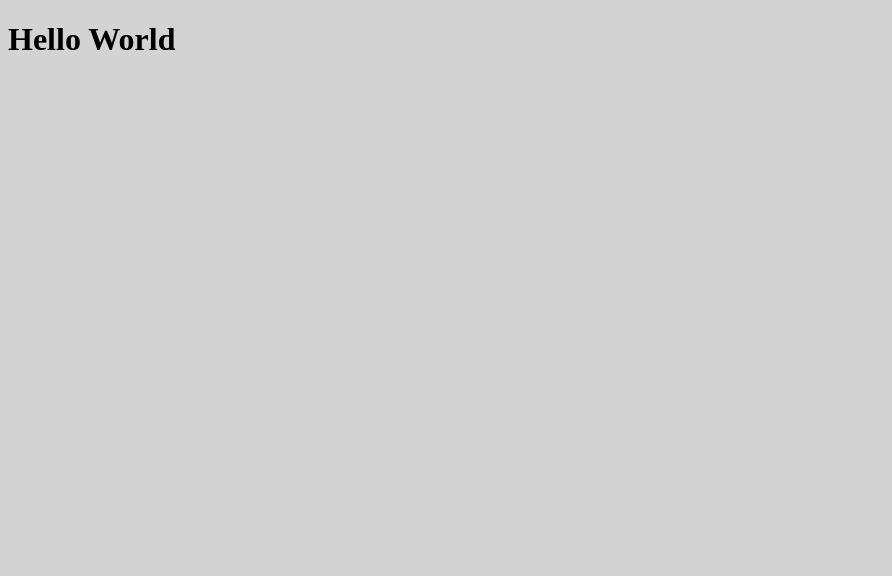
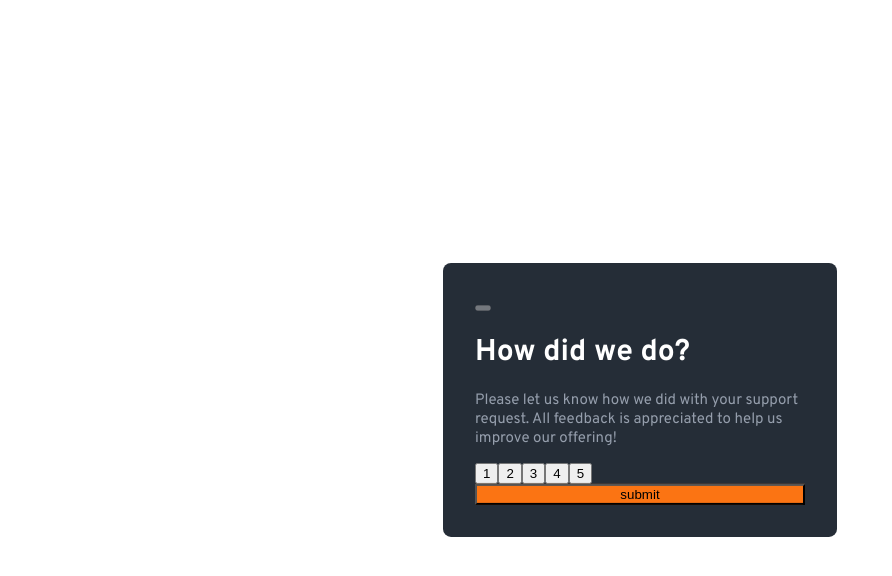
Before and after one commit to Patrick-Koppe/frontendmentor-interactive-rating, a React (Create React App) app in the folder app/: page / in a window 1280 px wide. Shown: the top 576 px of the page, without its empty margins (0-892 px from the left). Built offline with nearby package versions, Linux system fonts and the light colour scheme.

Commit message:
Added panel, buttons, text

```diff
--- a/app/package.json
+++ b/app/package.json
@@ -6,6 +6,7 @@
     "@testing-library/jest-dom": "^5.16.3",
     "@testing-library/react": "^12.1.4",
     "@testing-library/user-event": "^13.5.0",
+    "prop-types": "^15.8.1",
     "react": "^18.0.0",
     "react-dom": "^18.0.0",
     "react-scripts": "5.0.0",
--- a/app/src/component/App.js
+++ b/app/src/component/App.js
@@ -1,11 +1,16 @@
+import Box from './Box';
 import './App.scss';
 
 function App() {
-  return (
-    <div className="App">
-      <h1>Hello World</h1>
-    </div>
-  );
+
+    const headline = "How did we do?";
+    const text = "Please let us know how we did with your support request. All feedback is appreciated to help us improve our offering!";
+
+    return (
+        <div className="App">
+            <Box headline={headline} text={text}/>
+        </div>
+    );
 }
 
 export default App;
--- a/app/src/component/App.scss
+++ b/app/src/component/App.scss
@@ -1,3 +1,13 @@
+@import "font";
+
 body {
-    background: lightgray;
+    background: white;
+    min-height: 100%;
 }
+
+.App {
+    position: absolute;
+    left: 50%;
+    top: 50%;
+    transform: translate(-50%, -50%);
+}
--- /dev/null
+++ b/app/src/component/Box.js
@@ -0,0 +1,17 @@
+import React from "react"
+import './Box.scss';
+import TextField from "./TextField";
+import Panel from "./Panel";
+import Button from "./Button";
+
+export default class Box extends React.Component {
+    render () {
+        return (
+            <div className="box">
+                <Button disabled/>
+                <TextField headline={this.props.headline} text={this.props.text}/>
+                <Panel />
+            </div>
+        )
+    }
+}
--- /dev/null
+++ b/app/src/component/Box.scss
@@ -0,0 +1,11 @@
+@import "./color";
+
+.box {
+    background: $darkBlue;
+    border-radius: 0.5rem;
+    color: $white;
+    display: inline-block;
+    margin: 0 auto;
+    padding: 2rem;
+    max-width: 330px;
+}
--- /dev/null
+++ b/app/src/component/Button.js
@@ -0,0 +1,42 @@
+import React from 'react';
+import PropTypes from 'prop-types';
+
+import './Button.scss';
+
+export default class Button extends React.Component {
+
+    static propTypes = {
+        value: PropTypes.string,
+        primary: PropTypes.bool,
+        disabled: PropTypes.bool,
+        clickHandler: PropTypes.func,
+    };
+
+    handleClick = () => {
+        this.props.clickHandler(this.props.value);
+    }
+
+    render() {
+
+        const className = [
+            "btn",
+            this.props.primary ? "primary" : "",
+        ]
+
+        const type = [
+            this.props.primary ? "submit" : "button",
+        ]
+
+        return (
+            <div className={className.join(" ").trim()}>
+               <button
+                   type={type.join(" ").trim()}
+                   disabled={this.props.disabled}
+                   onClick={this.handleClick}
+               >
+                   {this.props.value}
+               </button>
+            </div>
+        )
+    }
+}
--- /dev/null
+++ b/app/src/component/Button.scss
@@ -0,0 +1,15 @@
+@import "color";
+
+.btn {
+
+    display: inline-block;
+
+    &.primary {
+        width: 100%;
+
+        button {
+            background: $orange;
+            width: 100%;
+        }
+    }
+}
--- /dev/null
+++ b/app/src/component/Panel.js
@@ -0,0 +1,26 @@
+import React from 'react'
+import Button from "./Button";
+
+export default class Panel extends React.Component {
+
+    handleClick = buttonName => {
+        console.log(buttonName);
+    }
+
+    render() {
+        return (
+            <form className="button-panel">
+                <div className="row">
+                    <Button value="1" clickHandler={this.handleClick}/>
+                    <Button value="2" clickHandler={this.handleClick}/>
+                    <Button value="3" clickHandler={this.handleClick}/>
+                    <Button value="4" clickHandler={this.handleClick}/>
+                    <Button value="5" clickHandler={this.handleClick}/>
+                </div>
+                <div className="row">
+                    <Button value="submit" primary clickHandler={this.handleClick}/>
+                </div>
+            </form>
+        )
+    }
+}
--- /dev/null
+++ b/app/src/component/TextField.js
@@ -0,0 +1,14 @@
+import React from 'react';
+
+import './TextField.scss'
+
+export default class TextField extends React.Component {
+    render() {
+        return (
+            <div className="text">
+                <h1>{this.props.headline}</h1>
+                <p>{this.props.text}</p>
+            </div>
+        )
+    }
+}
--- /dev/null
+++ b/app/src/component/TextField.scss
@@ -0,0 +1,7 @@
+@import "color";
+
+.text {
+    p {
+        color: $lightGrey;
+    }
+}
--- /dev/null
+++ b/app/src/component/color.scss
@@ -0,0 +1,6 @@
+$orange: hsl(25, 97%, 53%);
+$white: hsl(0, 0%, 100%);
+$lightGrey: hsl(217, 12%, 63%);
+$mediumGrey: hsl(216, 12%, 54%);
+$darkBlue: hsl(213, 19%, 18%);
+$veryDarkBlue: hsl(216, 12%, 8%);
--- /dev/null
+++ b/app/src/component/font.scss
@@ -0,0 +1,7 @@
+@import url('https://fonts.googleapis.com/css2?family=Overpass:wght@400;700&display=swap');
+
+body {
+    font-size: 15px;
+    font-family: 'Overpass', sans-serif;
+    font-weight: 400;
+}
```
Also changed, not shown: 1 other file (tests, documents, lock files or other folders).
